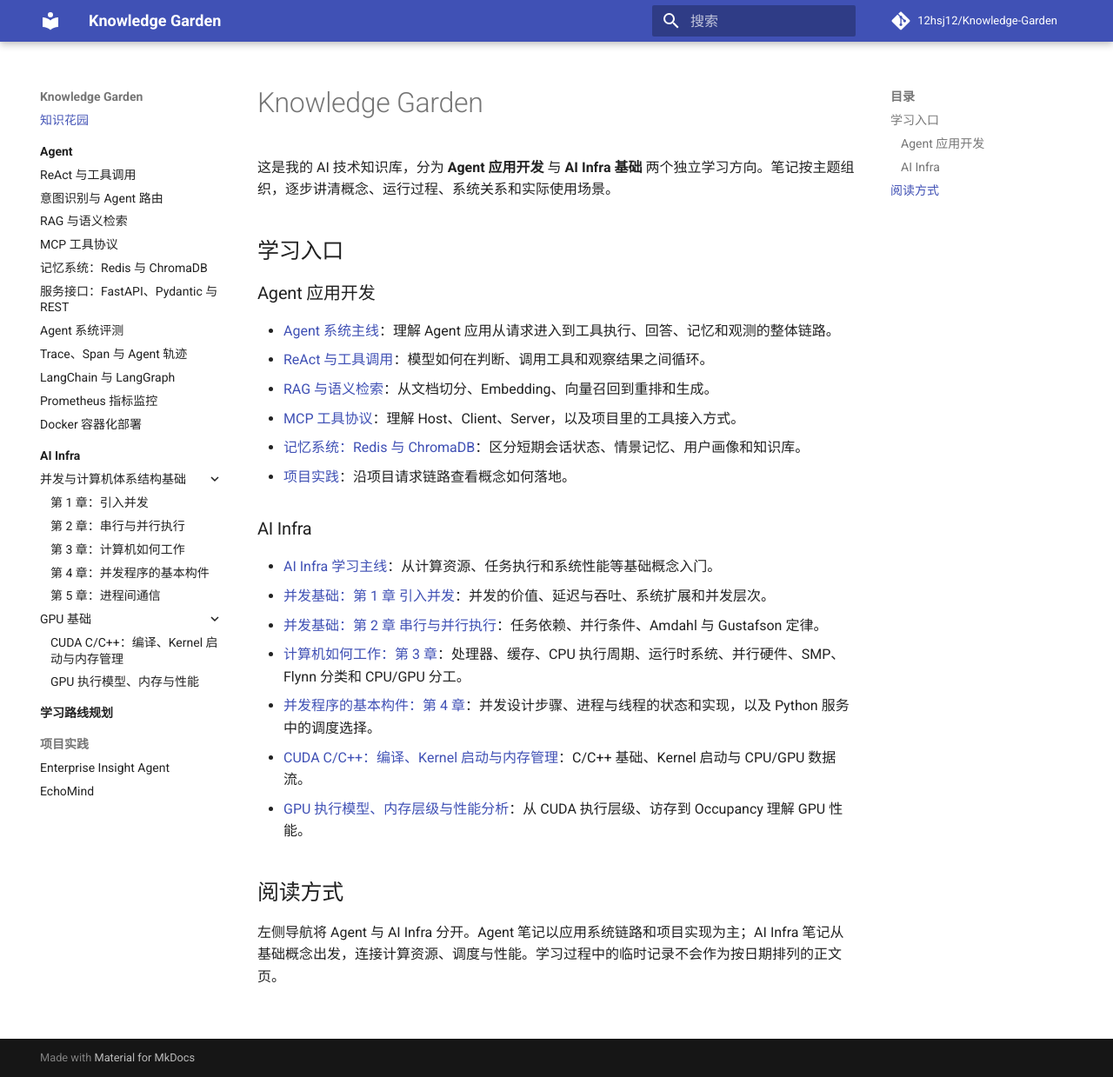
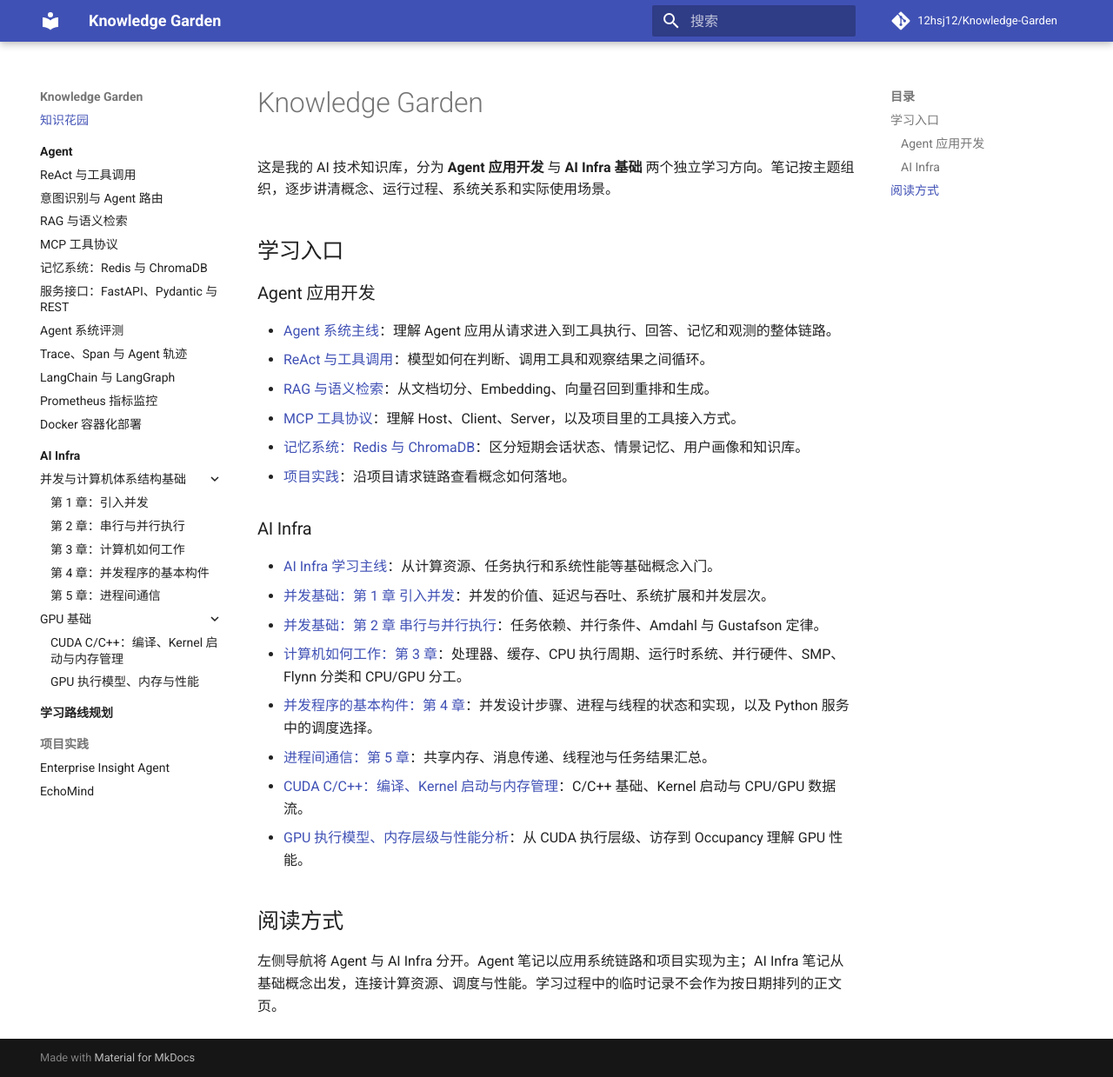
Before and after one commit to 12hsj12/Knowledge-Garden, an MkDocs documentation site: the page built from docs/index.md, in a window 1280 px wide and 1239 px high. Shown: the whole window at 87% size. Built offline with MkDocs 1.6.1 and Material for MkDocs 9.7.7, drawn with Linux system fonts in a browser that asks for light colours; comment, search, counter and statistics services are not loaded.

Commit message:
docs: add chapter 5 to home page

```diff
--- a/docs/index.md
+++ b/docs/index.md
@@ -20,6 +20,7 @@
 - [并发基础：第 2 章 串行与并行执行](ai-infra/concurrency/chapter-02.md)：任务依赖、并行条件、Amdahl 与 Gustafson 定律。
 - [计算机如何工作：第 3 章](ai-infra/concurrency/chapter-03.md)：处理器、缓存、CPU 执行周期、运行时系统、并行硬件、SMP、Flynn 分类和 CPU/GPU 分工。
 - [并发程序的基本构件：第 4 章](ai-infra/concurrency/chapter-04.md)：并发设计步骤、进程与线程的状态和实现，以及 Python 服务中的调度选择。
+- [进程间通信：第 5 章](ai-infra/concurrency/chapter-05.md)：共享内存、消息传递、线程池与任务结果汇总。
 - [CUDA C/C++：编译、Kernel 启动与内存管理](ai-infra/gpu/cuda-c-cpp-memory-kernel.md)：C/C++ 基础、Kernel 启动与 CPU/GPU 数据流。
 - [GPU 执行模型、内存层级与性能分析](ai-infra/gpu/cuda-execution-memory-performance.md)：从 CUDA 执行层级、访存到 Occupancy 理解 GPU 性能。
 
```
